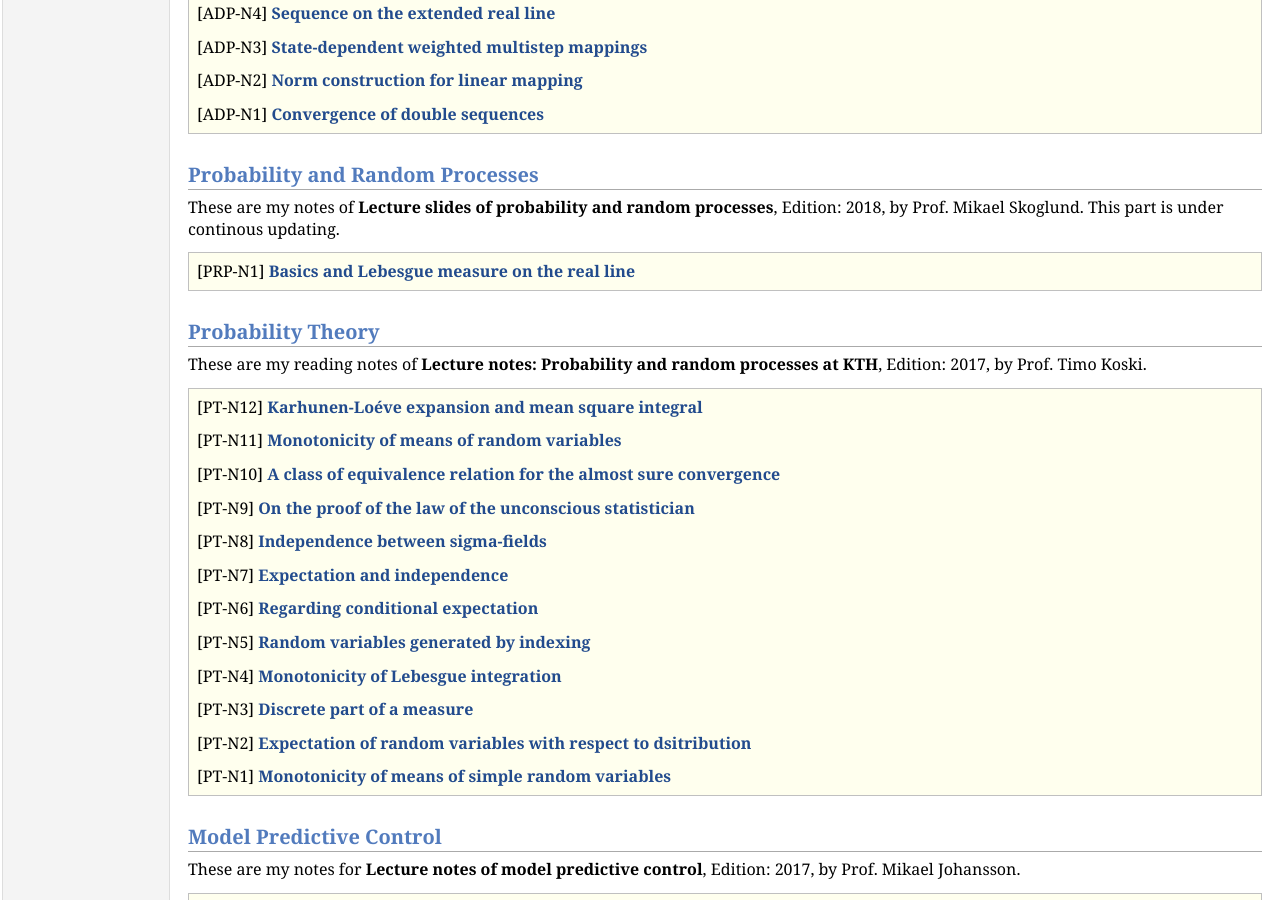
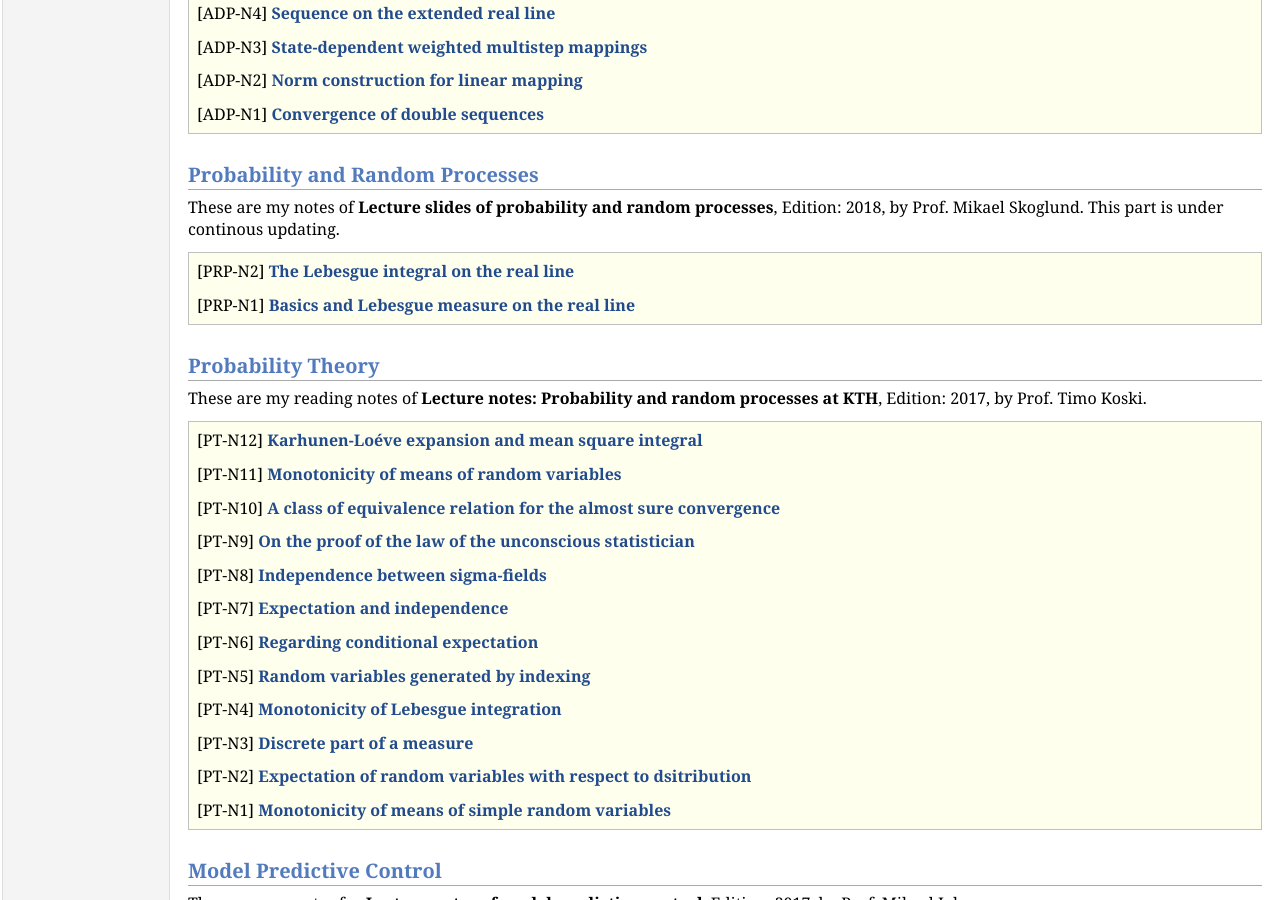
Before and after one commit to yuchaotaigu/yuchaotaigu.github.io, a Jekyll site: the page notes.html, which Jekyll copies as it is, in a window 1280 px wide and 900 px high, scrolled down 472 px. Built offline with Jekyll 4.4.1, drawn with Linux system fonts in a browser that asks for light colours; comment, search, counter and statistics services are not loaded.

Commit message:
prp2 added

```diff
--- a/notes.html
+++ b/notes.html
@@ -54,6 +54,7 @@ These are my reading notes for the monograph <a href="http://www.athenasc.com/ab
 These are my notes of <b>Lecture slides of probability and random processes</b>, Edition: 2018, by Prof. Mikael Skoglund. This part is under continous updating.
 <div class="infoblock">
 <div class="blockcontent">
+<p>[PRP-N2] <a href="notes/PRP2.pdf"><b>The Lebesgue integral on the real line</b></a><br /> </p>
 <p>[PRP-N1] <a href="notes/PRP1.pdf"><b>Basics and Lebesgue measure on the real line</b></a><br /> </p>
   </div></div>
 
```
